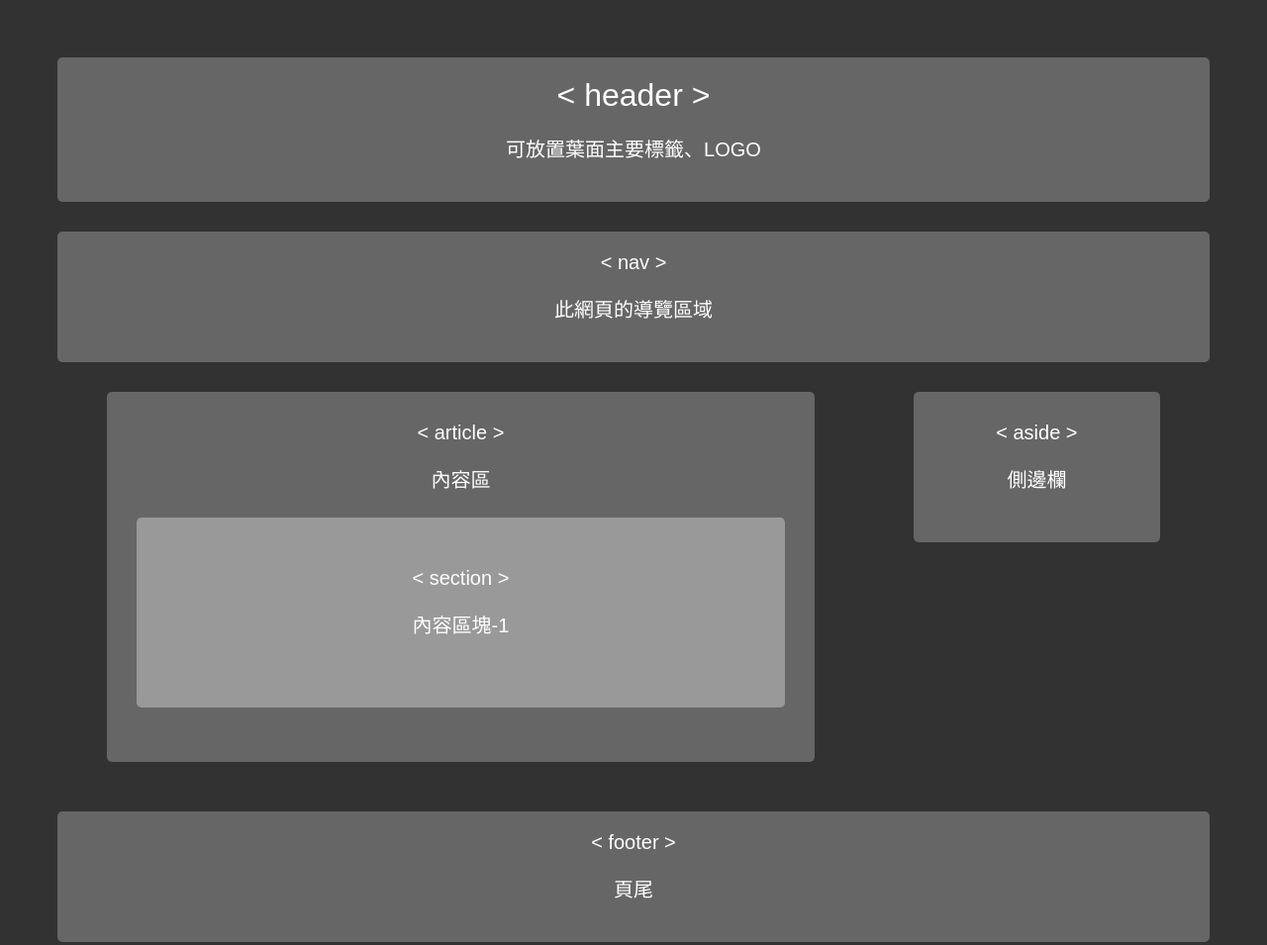
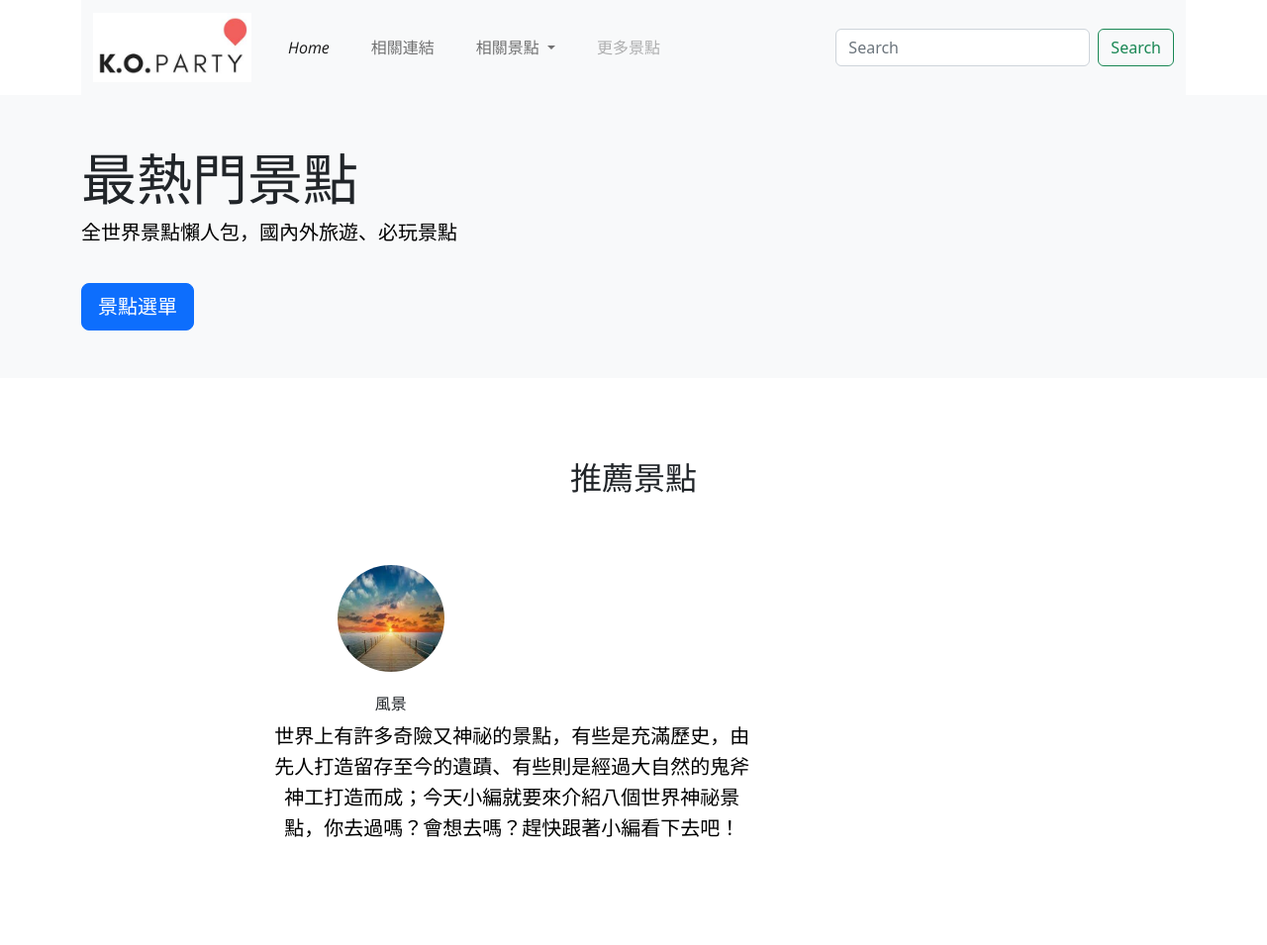
Before and after one commit to Evancruise/Evancruise.github.io, a plain HTML site: page index.html in a window 1280 px wide. Shown: the whole page at 99% size. Drawn offline with nearby package versions, Linux system fonts and the light colour scheme.

Commit message:
Add files via upload

```diff
--- a/index.html
+++ b/index.html
@@ -2,41 +2,91 @@
 <html lang="en">
 <head>
     <meta charset="UTF-8">
-    <link href="sec.css" rel="stylesheet">
-    <title>Document</title>
-</html>
-
+    <link href="css/style.css" rel="stylesheet">
+    <link href="https://cdn.jsdelivr.net/npm/bootstrap@5.2.0-beta1/dist/css/bootstrap.min.css" rel="stylesheet" integrity="sha384-0evHe/X+R7YkIZDRvuzKMRqM+OrBnVFBL6DOitfPri4tjfHxaWutUpFmBp4vmVor" crossorigin="anonymous">
+    <script src="https://cdn.jsdelivr.net/npm/bootstrap@5.2.0-beta1/dist/js/bootstrap.bundle.min.js" integrity="sha384-pprn3073KE6tl6bjs2QrFaJGz5/SUsLqktiwsUTF55Jfv3qYSDhgCecCxMW52nD2" crossorigin="anonymous"></script>
+    <link rel="preconnect" href="https://fonts.googleapis.com">
+    <link rel="preconnect" href="https://fonts.gstatic.com" crossorigin>
+    <link href="https://fonts.googleapis.com/css2?family=Noto+Sans+TC:wght@500&display=swap" rel="stylesheet">
+    <link rel="preconnect" href="https://fonts.googleapis.com">
+    <link rel="preconnect" href="https://fonts.gstatic.com" crossorigin>
+    <link href="https://fonts.googleapis.com/css2?family=Noto+Sans+TC:wght@500&family=Open+Sans:ital@1&display=swap" rel="stylesheet">
+    <title> 熱門風景區 </title>
+</haed>
 <body>
-    <!-- header -->
     <header>
-        <h1>< header ><p> 可放置葉面主要標籤、LOGO </p></h1>
+    <div class="container">
+    <nav class="navbar navbar-expand-lg bg-light">
+        <div class="container-fluid">
+          <a class="navbar-brand" href="#">
+              <img src="pictures/logo.jpg">
+          </a>
+          <button class="navbar-toggler" type="button" data-bs-toggle="collapse" data-bs-target="#navbarSupportedContent" aria-controls="navbarSupportedContent" aria-expanded="false" aria-label="Toggle navigation">
+            <span class="navbar-toggler-icon"></span>
+          </button>
+          <div class="collapse navbar-collapse" id="navbarSupportedContent">
+            <ul class="navbar-nav me-auto mb-2 mb-lg-0">
+              <li class="nav-item">
+                <a class="nav-link active" aria-current="page" href="#">Home</a>
+              </li>
+              <li class="nav-item">
+                <a class="nav-link" href="#">相關連結</a>
+              </li>
+              <li class="nav-item dropdown">
+                <a class="nav-link dropdown-toggle" href="#" id="navbarDropdown" role="button" data-bs-toggle="dropdown" aria-expanded="false">
+                  相關景點
+                </a>
+                <ul class="dropdown-menu" aria-labelledby="navbarDropdown">
+                  <li><a class="dropdown-item" href="#">美國</a></li>
+                  <li><a class="dropdown-item" href="#">韓國</a></li>
+                  <li><a class="dropdown-item" href="#">中國</a></li>
+                  <li><a class="dropdown-item" href="#">澳洲</a></li>
+                  <li><hr class="dropdown-divider"></li>
+                  <li><a class="dropdown-item" href="#">其他國家</a></li>
+                </ul>
+              </li>
+              <li class="nav-item">
+                <a class="nav-link disabled">更多景點</a>
+              </li>
+            </ul>
+            <form class="d-flex" role="search">
+              <input class="form-control me-2" type="search" placeholder="Search" aria-label="Search">
+              <button class="btn btn-outline-success" type="submit">Search</button>
+            </form>
+          </div>
+        </div>
+    </nav>
+    </div>
     </header>
-
-    <!-- nav -->
-    <nav class="menu">
-        < nav ><p> 此網頁的導覽區域 </p>
-        <ul>
-        </ul>
-    </nav>
-
-    <!-- article -->
-    <article>
-        < article > <p> 內容區 </p>
-        <!-- section -->
-        <section>
-        < section > <p> 內容區塊-1 </p>
-        </section>
-    </article>
-
-    <!-- aside -->
-    <aside>
-        < aside > <p> 側邊欄 </p>
-    </aside>
-
-    <!-- footer 頁尾 -->
-    <footer>
-        < footer > <p> 頁尾 </p>
-    </footer>
-
+    <section id="intro">
+        <div class="container-fluid bg-light p-5">
+        <div class="container">
+            <div class="col-md-12">
+                <h1 class="display-4"> 最熱門景點 </h1>
+                <p class="lead" > 全世界景點懶人包，國內外旅遊、必玩景點 </p>
+                <a class="btn btn-primary btn-lg" href="g"> 景點選單 </a>
+            </div>
+        </div>
+        </div>
+    </section>
+    <!--介簡的區塊-->
+    <section id="second">
+      <div class="container">
+        <div class="row">
+          <div class="col-md-8 offset-md-2 text-center">
+            <h3> 推薦景點 </h3>
+            <div class="row"> </div>
+            <div class="col-md-4 text-center">
+              <img src="pictures/1.jpg">
+              <h5> 風景 </h5>
+            </div>
+            <div class="col-md-8 text-left">
+              <p class="lead"> 世界上有許多奇險又神祕的景點，有些是充滿歷史，由先人打造留存至今的遺蹟、有些則是經過大自然的鬼斧神工打造而成；今天小編就要來介紹八個世界神祕景點，你去過嗎？會想去嗎？趕快跟著小編看下去吧！</p>
+            </div>
+            </div>
+          </div>
+        </div>
+      </div>
+    </section>
 </body>
 </html>
```
